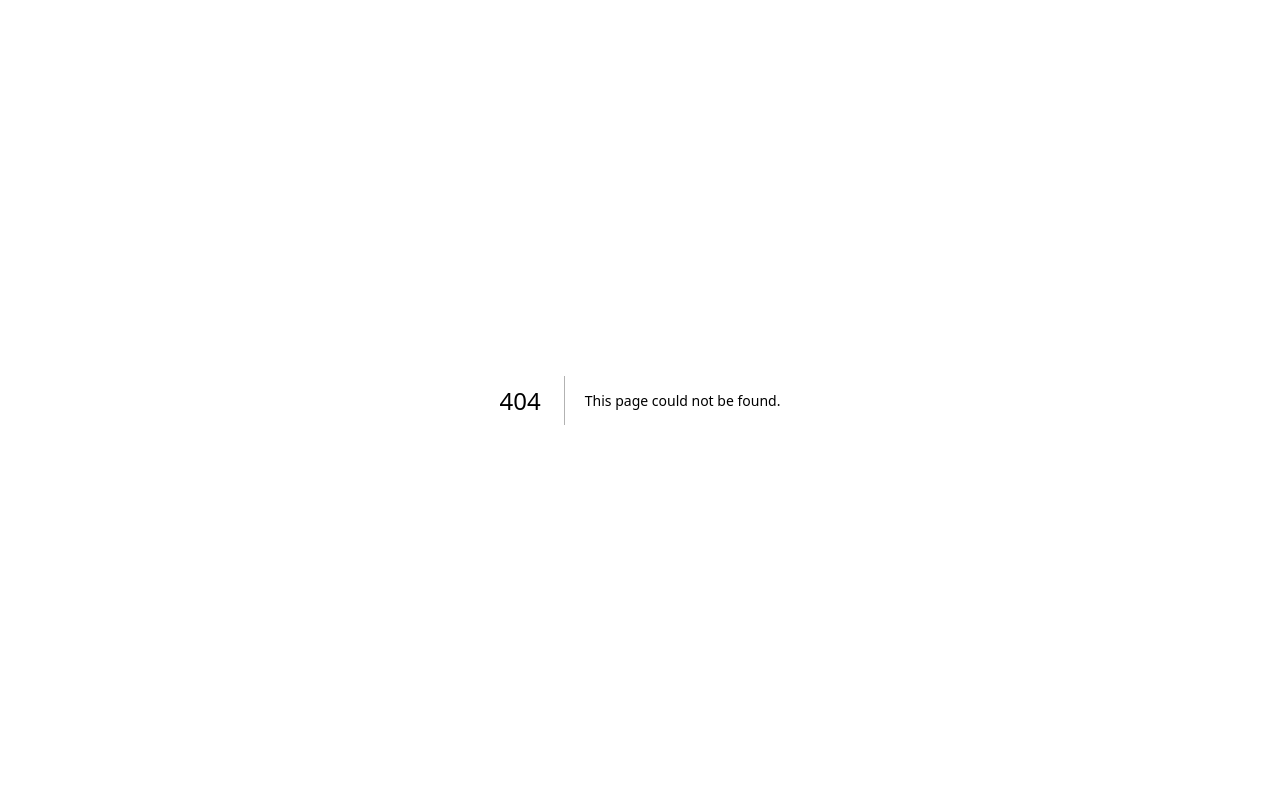
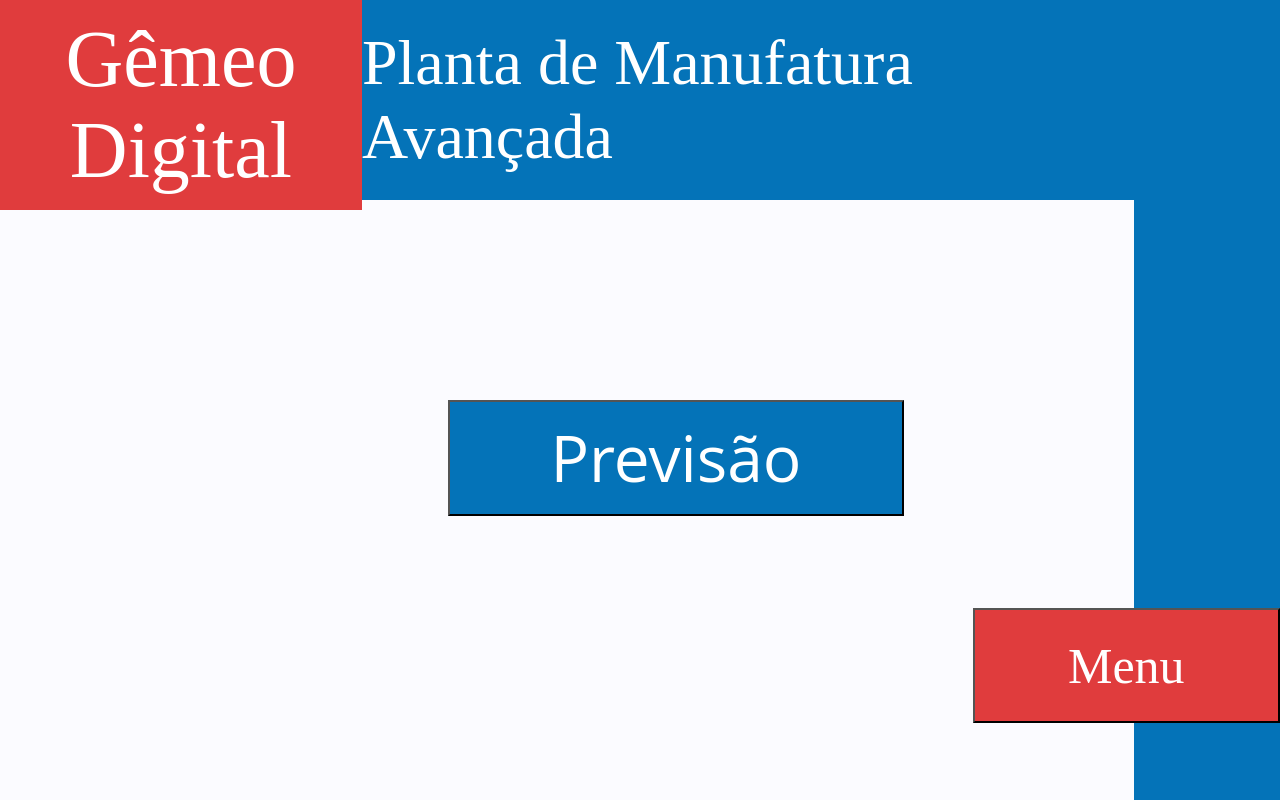
Before and after one commit to nina0-0nina/digital_twin_webapp, a Next.js app: page /telaPrevisao in a window 1280 px wide. Before the commit this address had no page. Built offline with nearby package versions, Linux system fonts and the light colour scheme.

Commit message:
botão menu da telaPrevisao

```diff
--- a/components/Menu.jsx
+++ b/components/Menu.jsx
@@ -14,7 +14,7 @@ export default function Menu() {
                 <Link href={``}>
                     <button className={stylesLayout.button}>Wiki</button>
                 </Link>
-                <Link href={`Previsao`}>
+                <Link href={`telaPrevisao`}>
                     <button className={stylesLayout.button}>Previsão</button>
                 </Link>
 
--- a/components/Previsao.jsx
+++ b/components/Previsao.jsx
@@ -1,4 +1,5 @@
 import stylesLayout from '../src/styles/Layout.module.css'
+import Link from "next/link";
 
 export default function Previsao() {
     return (
@@ -12,6 +13,12 @@ export default function Previsao() {
             <div className={stylesLayout.wrapper}>
                 <button className={stylesLayout.button}>Previsão</button>
             </div>
+            <div className={stylesLayout.wrapperMenu}>
+                <Link href={`telaMenu`}>
+                    <button className={stylesLayout.menuBTN}>Menu</button>
+                </Link>
+
+            </div>
         </div>
 
     )
--- a/src/styles/Layout.module.css
+++ b/src/styles/Layout.module.css
@@ -74,3 +74,28 @@
 
   background-color: #0473B8;
 }
+
+.menuBTN {
+
+  width: 307px;
+  height: 115px;
+
+  color: #fff;
+  background-color: #E03C3D;
+  stroke: white;
+
+  font-size: 50px;
+  font-family: Staatliches;
+}
+
+.wrapperMenu {
+  display: flex;
+  flex-direction: column;
+  flex-wrap: wrap;
+  position: fixed;
+  left: 76%;
+  top: 76%;
+
+  justify-content: center;
+  align-items: center;
+}
```
Also changed, not shown: src/pages/telaMenu.jsx (renamed from src/pages/index.jsx), src/pages/telaPrevisao.jsx (renamed from src/pages/Previsao.jsx).
